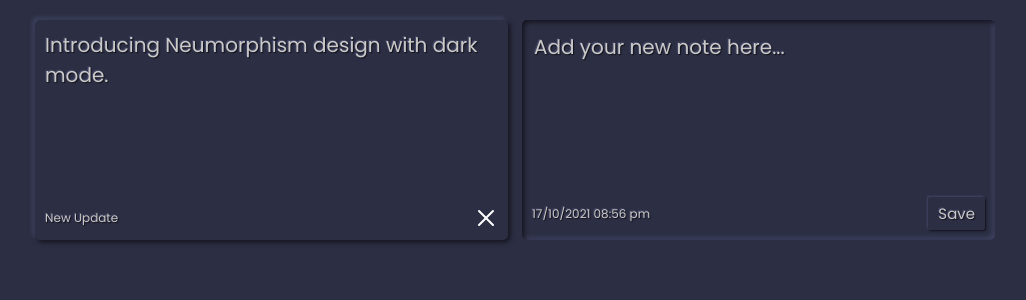
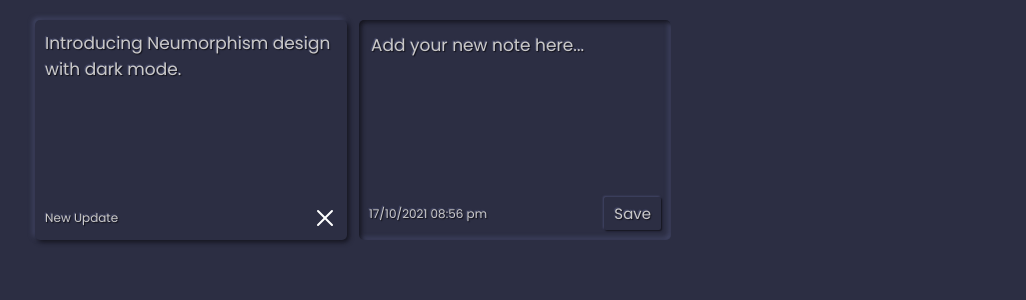
Before and after one commit to debanandanayak/my-note, a React (Create React App) app: page / in a window 1280 px wide. Shown: the top 300 px of the page, without its empty margins (125-1151 px from the left). Built offline with nearby package versions, Linux system fonts and the light colour scheme.

Commit message:
Update App.css
Font size fixed

```diff
--- a/src/App.css
+++ b/src/App.css
@@ -8,7 +8,7 @@
 :root {
   --primaryColor: #2c2e43;
   --fontColor: #cac9c9;
-  --mainTextSize: 20px;
+  --mainTextSize: 17px;
   --boxShadow: 2px 2px 5px #12121b, -2px -2px 5px #464a6b;
   --textShadow:1px 1px 1px #12121b,-1px -1px 1px #464a6b;
 }
@@ -68,7 +68,7 @@ footer {
 .container {
   display: grid;
   grid-gap: 0.7em;
-  grid-template-columns: repeat(auto-fit, minmax(280px, 1fr));
+  grid-template-columns: repeat(auto-fill, minmax(280px, 1fr));
 }
 
 textarea {
```
